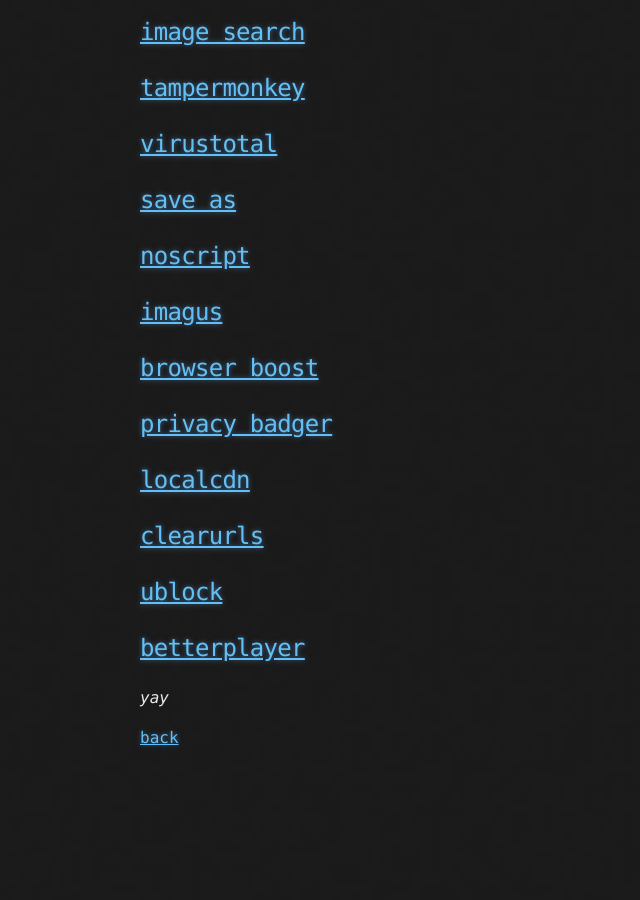
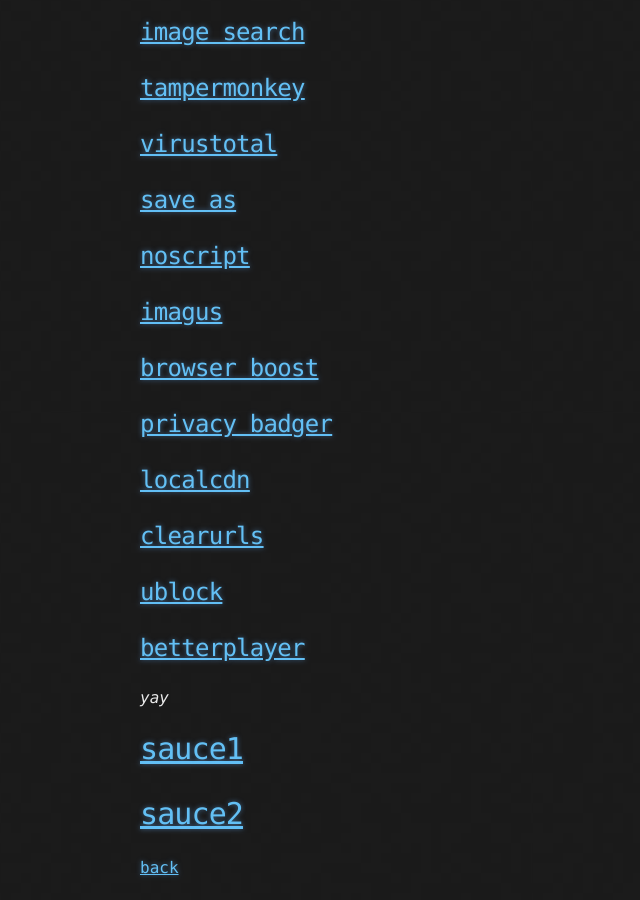
Before and after one commit to Soleeee6272/soleeee6272.github.io, a Jekyll site: the page built from another-page.md, in a window 1280 px wide and 900 px high, scrolled down 652 px. Shown: the whole window, without its empty margins (0-640 px from the left). Built offline with Jekyll 4.4.1, drawn with Linux system fonts in a browser that asks for light colours; before the commit the page ends 1422 px from its top, so only the background shows below that.

Commit message:
Update another-page.md

```diff
--- a/another-page.md
+++ b/another-page.md
@@ -24,4 +24,9 @@ layout: default
 ## [betterplayer](https://chromewebstore.google.com/detail/betterplayer-a-modern-vid/dbcfpoaehlbfdeeaonihhkoocmjgalco)
 _yay_
 
+
+
+# [sauce1](https://piracy.vercel.app/misc/browser-extensions#misc-browser-extensions)
+# [sauce2](https://www.privacytools.io/)
+
 [back](./)
```
